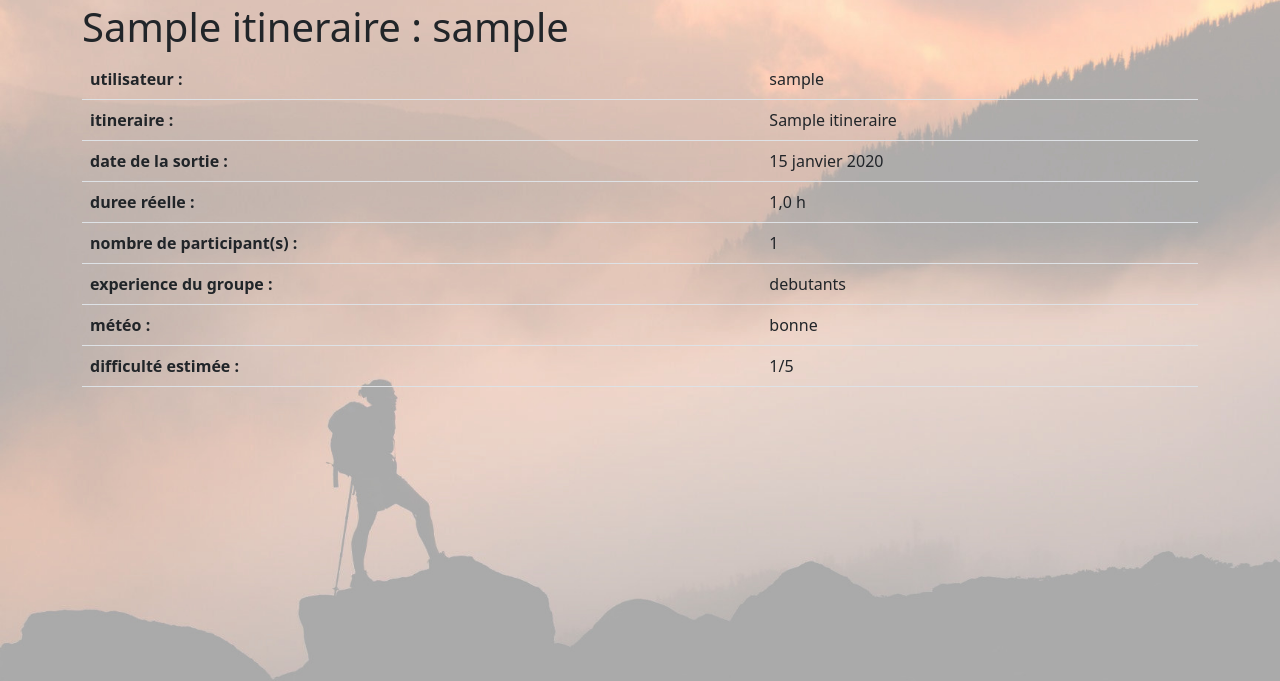
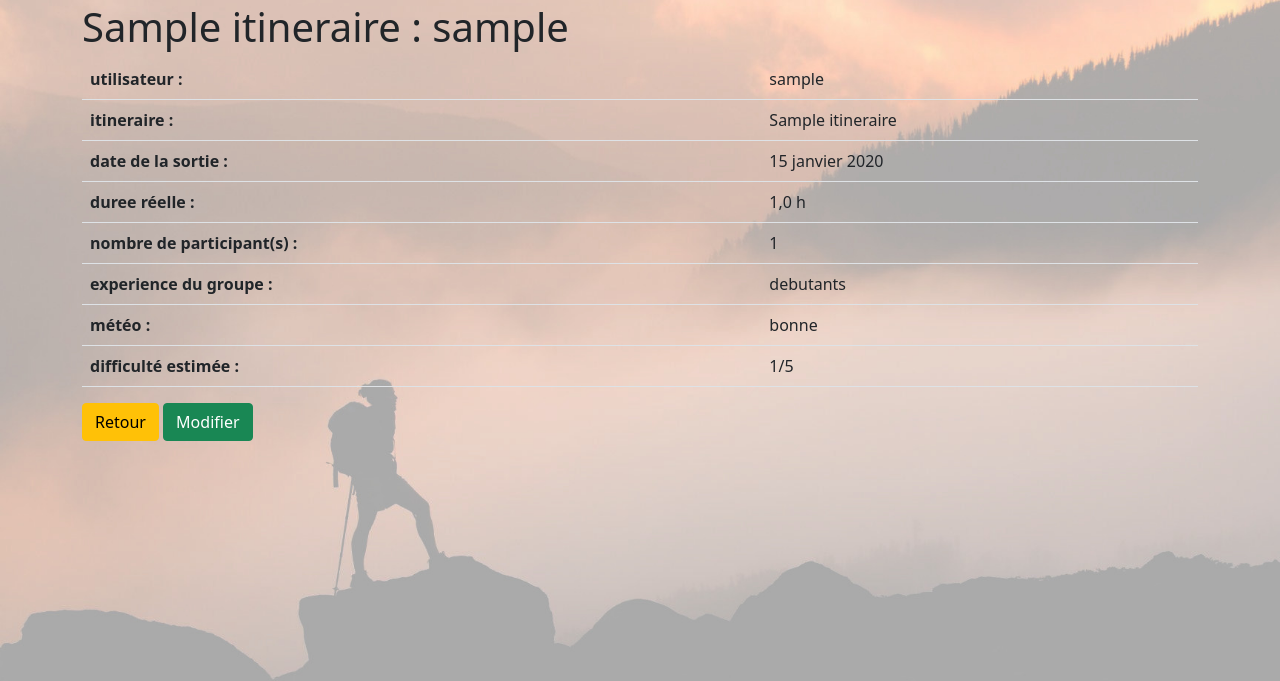
Before and after one commit to JulienDelavande/Topoguide-Django, a Django app: page /itineraires/sortieDetails/1 in a window 1280 px wide. Shown: the part 77-758 px from the top of the page. Run offline with Django 4.2, Linux system fonts and the light colour scheme; a user stored in the database is signed in; tables that the repository leaves empty hold one stand-in row (values such as "Sample post"); some libraries are stand-ins or nearby versions.

Commit message:
ajout d'un bouton retour

```diff
--- a/topoguide/itineraires/templates/itineraires/ajouterModifSortie.html
+++ b/topoguide/itineraires/templates/itineraires/ajouterModifSortie.html
@@ -18,6 +18,10 @@
             </form>
         </div>
     </div>
+    {% if sortie.itineraire.id %}
+        <a href={% url 'itineraires:listeSorties' sortie.itineraire.id %} class="btn btn-warning">Retour</a>
+    {% endif %}
 </div>
 
+
 {%endblock content%}
--- a/topoguide/itineraires/templates/itineraires/sortieDetails.html
+++ b/topoguide/itineraires/templates/itineraires/sortieDetails.html
@@ -32,6 +32,11 @@
         </tr>
 
     </table>
+
+    <a href={% url 'itineraires:listeSorties' sortie.itineraire.id %} class="btn btn-warning">Retour</a>
+    {% if request.user == sortie.utilisateur %}
+        <a href={% url 'itineraires:ajouterModifSortie' sortie.id %} class="btn btn-success">Modifier</a>
+    {% endif %}
 </div>
 
 
--- a/topoguide/templates/base.html
+++ b/topoguide/templates/base.html
@@ -20,8 +20,6 @@
           background-repeat: no-repeat;
           background-attachment: fixed;
           background-size: cover;
-          background-color: rgba(100, 245, 245, 0.448);
-          color-text: white;
         }
     </style>
 
```
Also changed, not shown: topoguide/itineraires/templates/itineraires/listeSorties.html (+3 -4 lines).
